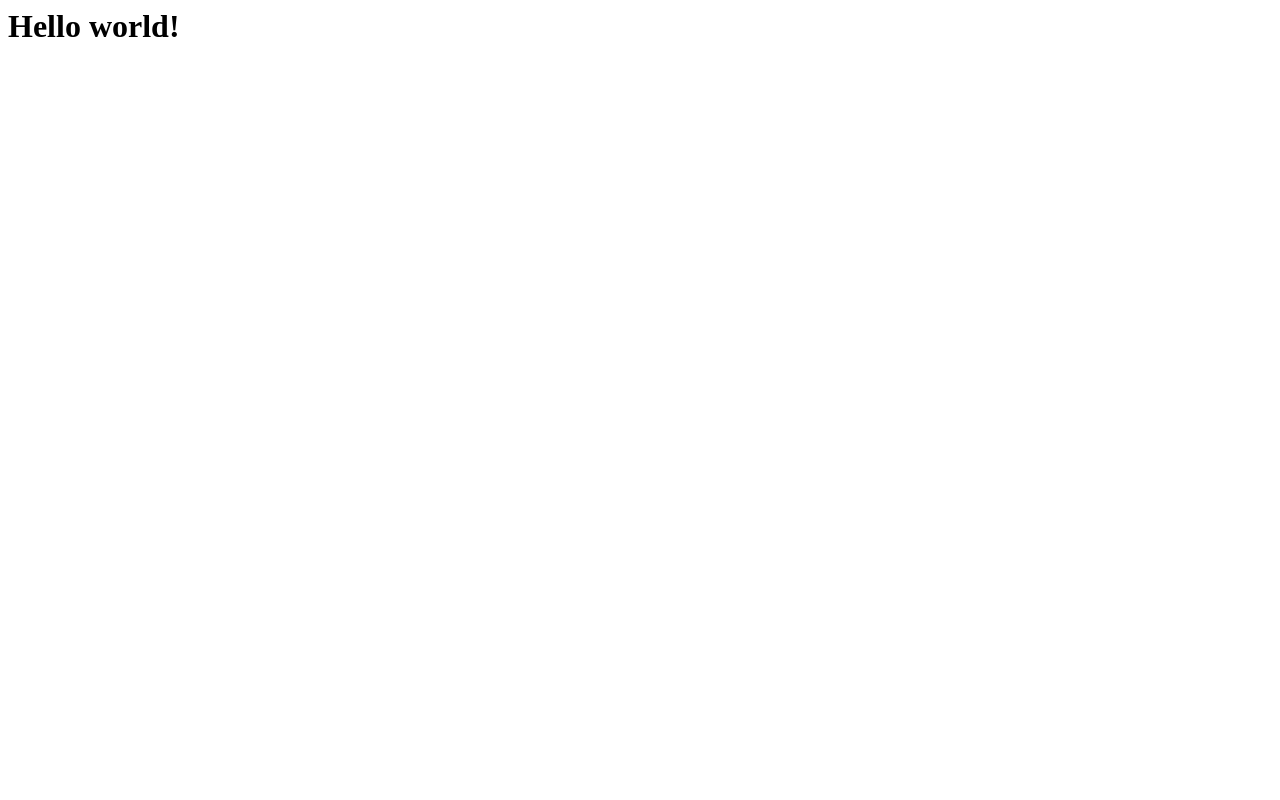
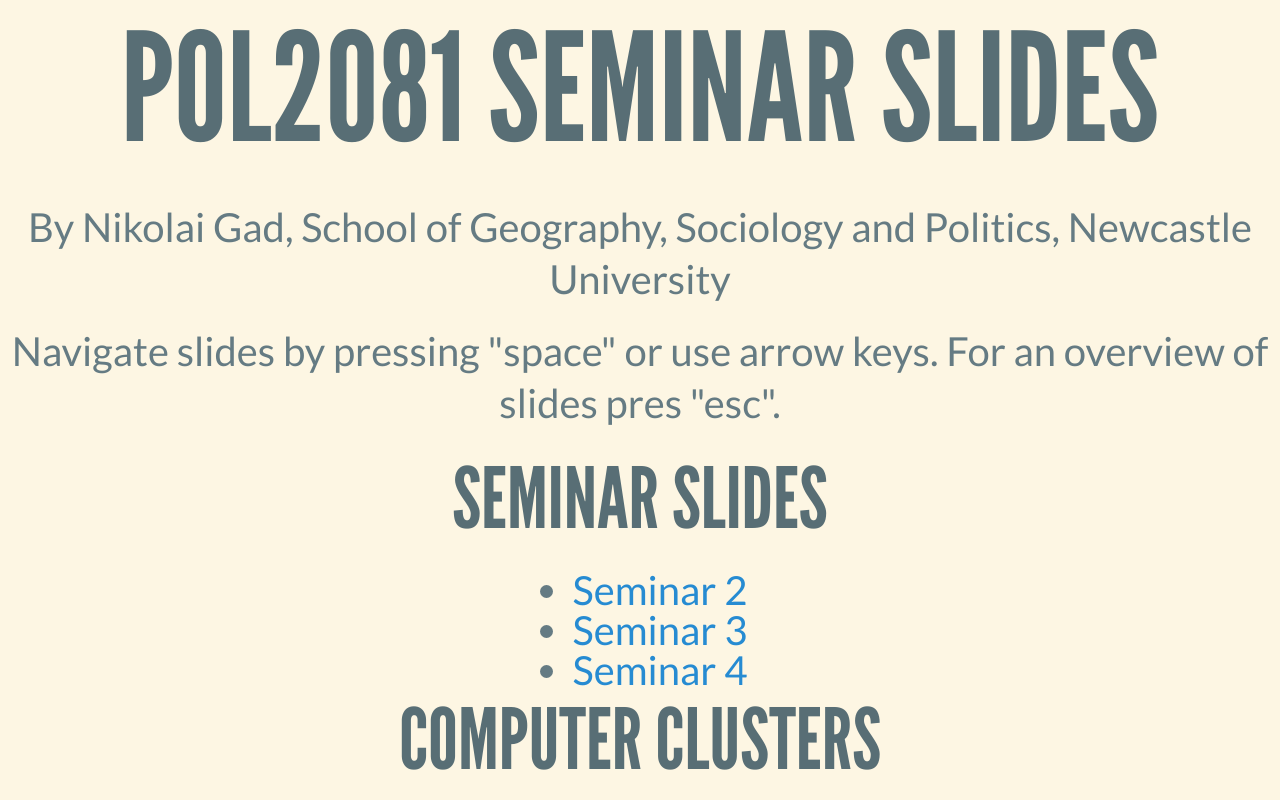
Before and after one commit to 9kolai/pol2081, a plain HTML site: page index.html in a window 1280 px wide. Drawn offline with Linux system fonts and the light colour scheme.

Commit message:
Update of index file to actual contain a menu for different slides.

```diff
--- a/index.html
+++ b/index.html
@@ -1 +1,37 @@
-<h1>Hello world!</h1>
+<!doctype html>
+<html>
+	<head>
+		<meta charset="utf-8">
+		<meta name="viewport" content="width=device-width, initial-scale=1.0, maximum-scale=1.0, user-scalable=no">
+
+		<title>POL2081 Seminars</title>
+
+		<link rel="stylesheet" href="slides/css/reveal.css">
+		<link rel="stylesheet" href="slides/css/theme/solarized.css">
+	</head>
+	<body>
+		<div class="reveal">
+		<div class="slides">
+
+
+		<h1>POL2081 seminar slides</h1>
+		<p>By Nikolai Gad, School of Geography, Sociology and Politics, Newcastle University</p>
+		<p>Navigate slides by pressing "space" or use arrow keys. For an overview of slides pres "esc".</p>
+		<h2>Seminar slides</h2>
+		<ul>
+			<li><a href="slides/seminar2.html">Seminar 2</a></li>
+			<li><a href="slides/seminar3.html">Seminar 3</a></li>
+			<li><a href="slides/seminar4.html">Seminar 4</a></li>
+		</ul>
+
+		<h2>Computer clusters</h2>
+		<ul>
+			<li><a href="slides/CompCluster1.html">Computer cluster 1</a></li>
+			<li><a href="slides/CompCluster2.html">Computer cluster 2</a></li>
+			<li><a href="slides/CompCluster3.html">Computer cluster 3</a></li>
+		</ul>
+
+		</div>
+		</div>
+	</body>
+</html>
```
